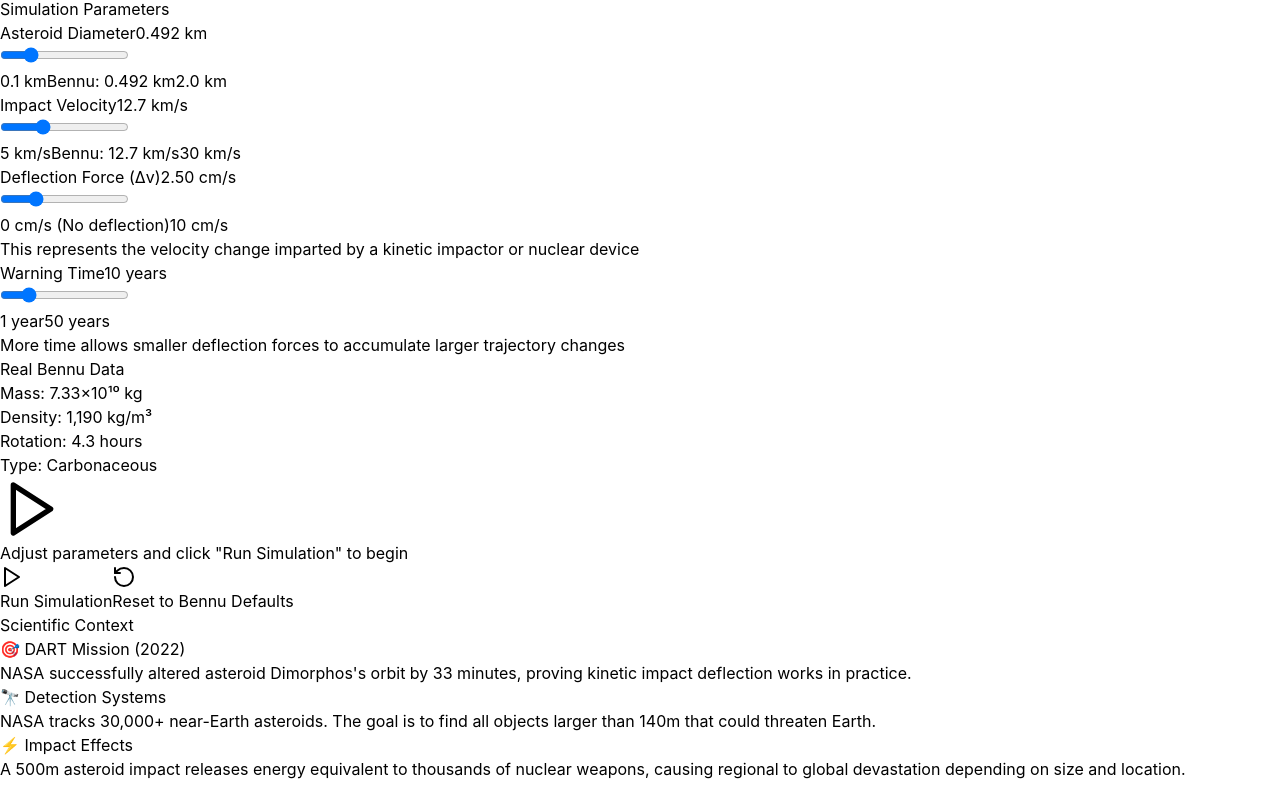
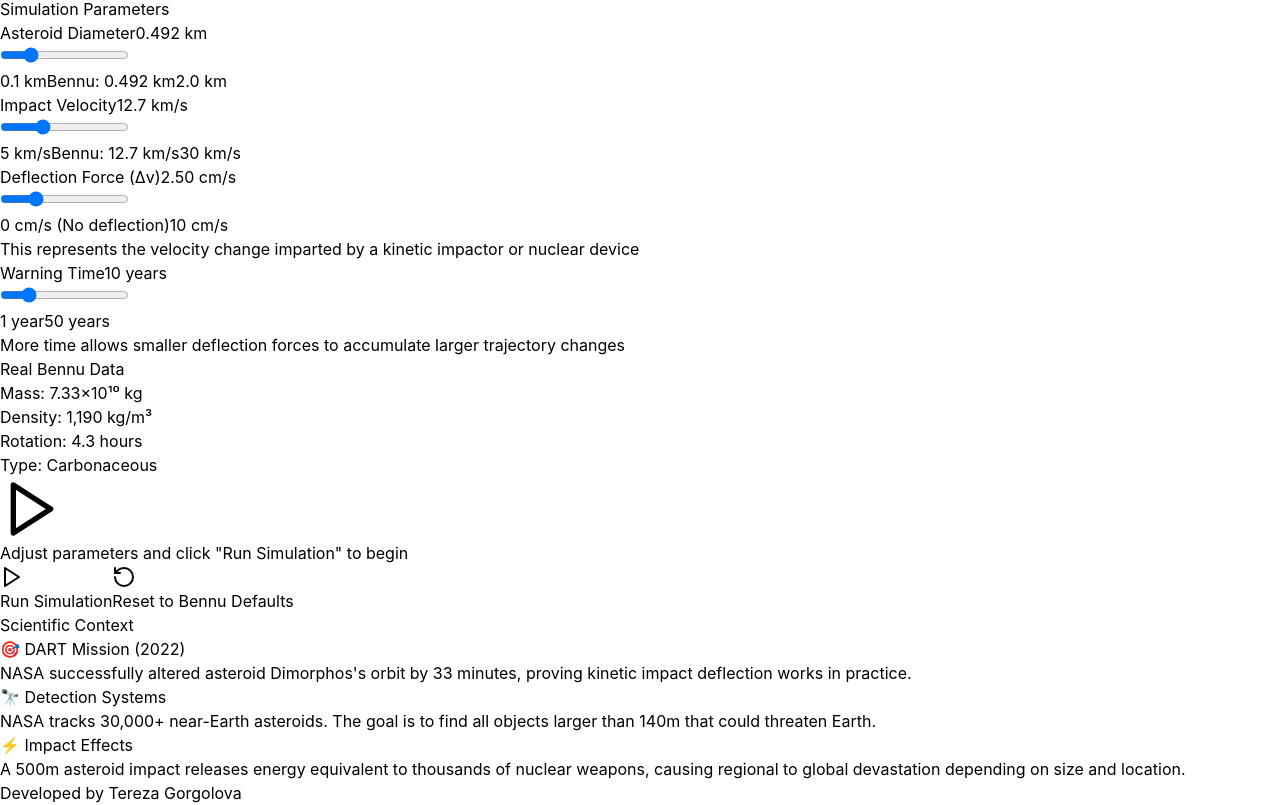
Before and after one commit to terezkaa74/AstroSim6, a React (Vite) app: page / in a window 1280 px wide. Shown: the part 407-1212 px from the top of the page. Before the commit the page ends 1188 px from the top, so only its background shows below. Built offline with nearby package versions, Linux system fonts and the light colour scheme.

Commit message:
Updated App.tsx

```diff
--- a/src/App.tsx
+++ b/src/App.tsx
@@ -62,6 +62,14 @@ function App() {
           {activeTab === 'land' && <LandImpact />}
           {activeTab === 'ocean' && <OceanImpact />}
         </main>
+
+        <footer className="mt-12 mb-6 text-center">
+          <div className="border-t border-slate-700 pt-6">
+            <p className="text-slate-400 text-sm">
+              Developed by <span className="text-slate-300 font-semibold">Tereza Gorgolova</span>
+            </p>
+          </div>
+        </footer>
       </div>
     </div>
   );
```
